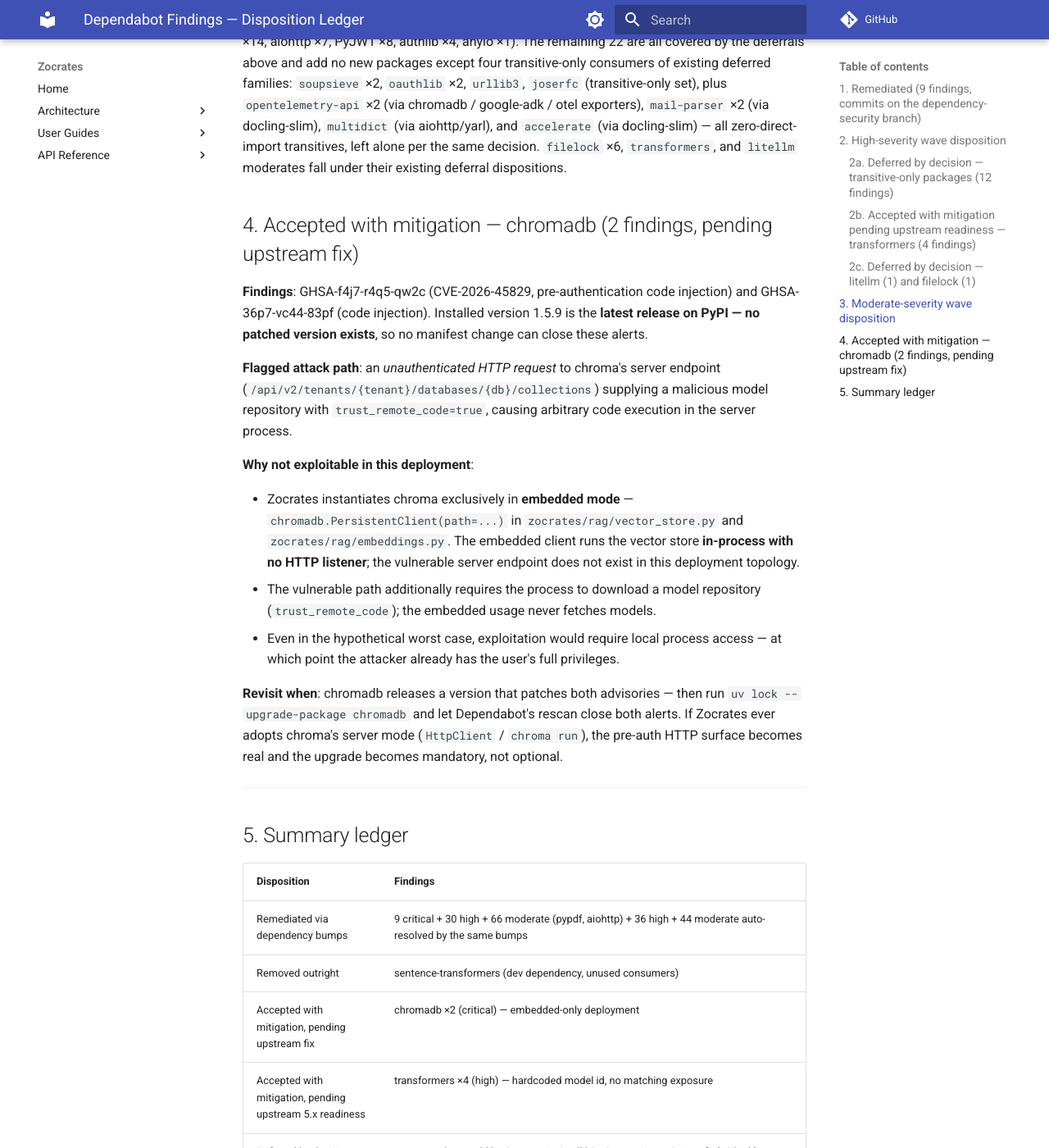
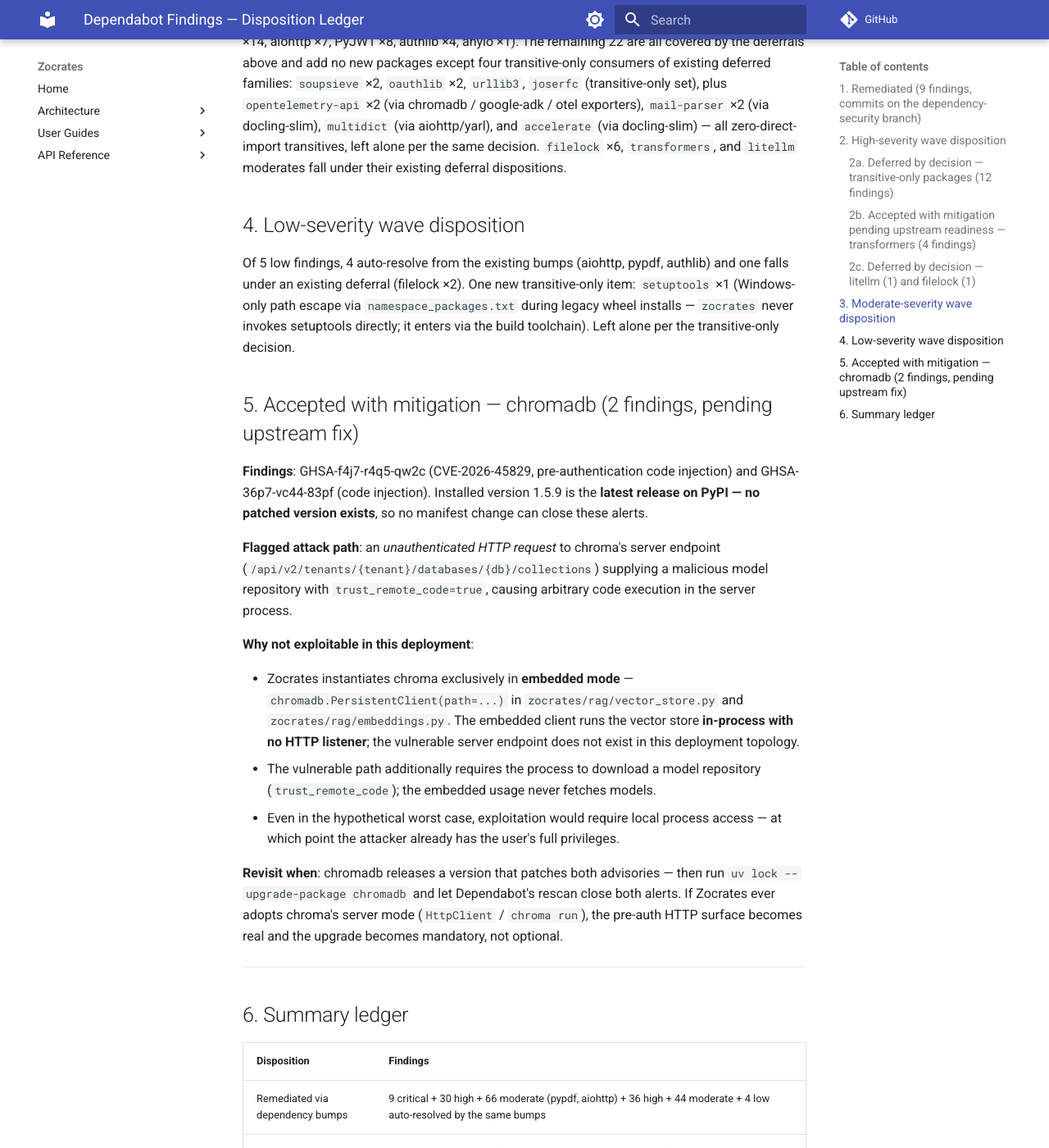
Before and after one commit to alexplaka/Zocrates, an MkDocs documentation site: the page built from docs/architecture/dependabot-accepted-findings.md, in a window 1280 px wide and 1400 px high, scrolled down 2574 px. Shown: the whole window at 82% size. Built offline with MkDocs 1.6.1 and Material for MkDocs 9.7.7, drawn with Linux system fonts in a browser that asks for light colours; comment, search, counter and statistics services are not loaded; some of the changed text lies outside the part shown.

Commit message:
docs(deps): low-severity wave disposition in Dependabot ledger
Of 5 low findings, 4 auto-resolve from the existing bumps (aiohttp,
pypdf, authlib) and filelock x2 falls under the existing deferral.
One new transitive-only item (setuptools, Windows-only legacy wheel
path escape) added to the transitive deferral set. Summary ledger
refreshed.

```diff
--- a/docs/architecture/dependabot-accepted-findings.md
+++ b/docs/architecture/dependabot-accepted-findings.md
@@ -45,7 +45,11 @@ Both are direct dependencies whose fixes require major/minor-range jumps (`litel
 
 Of 66 moderate findings, 44 auto-resolve from the bumps already described (pypdf ×10, Pillow ×14, aiohttp ×7, PyJWT ×8, authlib ×4, anyio ×1). The remaining 22 are all covered by the deferrals above and add no new packages except four transitive-only consumers of existing deferred families: `soupsieve` ×2, `oauthlib` ×2, `urllib3`, `joserfc` (transitive-only set), plus `opentelemetry-api` ×2 (via chromadb / google-adk / otel exporters), `mail-parser` ×2 (via docling-slim), `multidict` (via aiohttp/yarl), and `accelerate` (via docling-slim) — all zero-direct-import transitives, left alone per the same decision. `filelock` ×6, `transformers`, and `litellm` moderates fall under their existing deferral dispositions.
 
-## 4. Accepted with mitigation — chromadb (2 findings, pending upstream fix)
+## 4. Low-severity wave disposition
+
+Of 5 low findings, 4 auto-resolve from the existing bumps (aiohttp, pypdf, authlib) and one falls under an existing deferral (filelock ×2). One new transitive-only item: `setuptools` ×1 (Windows-only path escape via `namespace_packages.txt` during legacy wheel installs — `zocrates` never invokes setuptools directly; it enters via the build toolchain). Left alone per the transitive-only decision.
+
+## 5. Accepted with mitigation — chromadb (2 findings, pending upstream fix)
 
 **Findings**: GHSA-f4j7-r4q5-qw2c (CVE-2026-45829, pre-authentication code injection) and GHSA-36p7-vc44-83pf (code injection). Installed version 1.5.9 is the **latest release on PyPI — no patched version exists**, so no manifest change can close these alerts.
 
@@ -61,13 +65,13 @@ Of 66 moderate findings, 44 auto-resolve from the bumps already described (pypdf
 
 ---
 
-## 5. Summary ledger
+## 6. Summary ledger
 
 | Disposition | Findings |
 |---|---|
-| Remediated via dependency bumps | 9 critical + 30 high + 66 moderate (pypdf, aiohttp) + 36 high + 44 moderate auto-resolved by the same bumps |
+| Remediated via dependency bumps | 9 critical + 30 high + 66 moderate (pypdf, aiohttp) + 36 high + 44 moderate + 4 low auto-resolved by the same bumps |
 | Removed outright | sentence-transformers (dev dependency, unused consumers) |
 | Accepted with mitigation, pending upstream fix | chromadb ×2 (critical) — embedded-only deployment |
 | Accepted with mitigation, pending upstream 5.x readiness | transformers ×4 (high) — hardcoded model id, no matching exposure |
-| Deferred by decision (transitive-only, no direct usage) | cryptography, oauthlib ×2, pyasn1 ×4, urllib3 ×2, soupsieve ×2, joserfc (12 high) + soupsieve/oauthlib/urllib3/joserfc/opentelemetry-api ×2/mail-parser ×2/multidict/accelerate (18 moderate) |
+| Deferred by decision (transitive-only, no direct usage) | cryptography, oauthlib ×2, pyasn1 ×4, urllib3 ×2, soupsieve ×2, joserfc (12 high) + soupsieve/oauthlib/urllib3/joserfc/opentelemetry-api ×2/mail-parser ×2/multidict/accelerate (18 moderate) + setuptools (1 low) |
 | Deferred by decision (compat-verification pass needed) | litellm, filelock (2 high + 7 moderate) |
```
